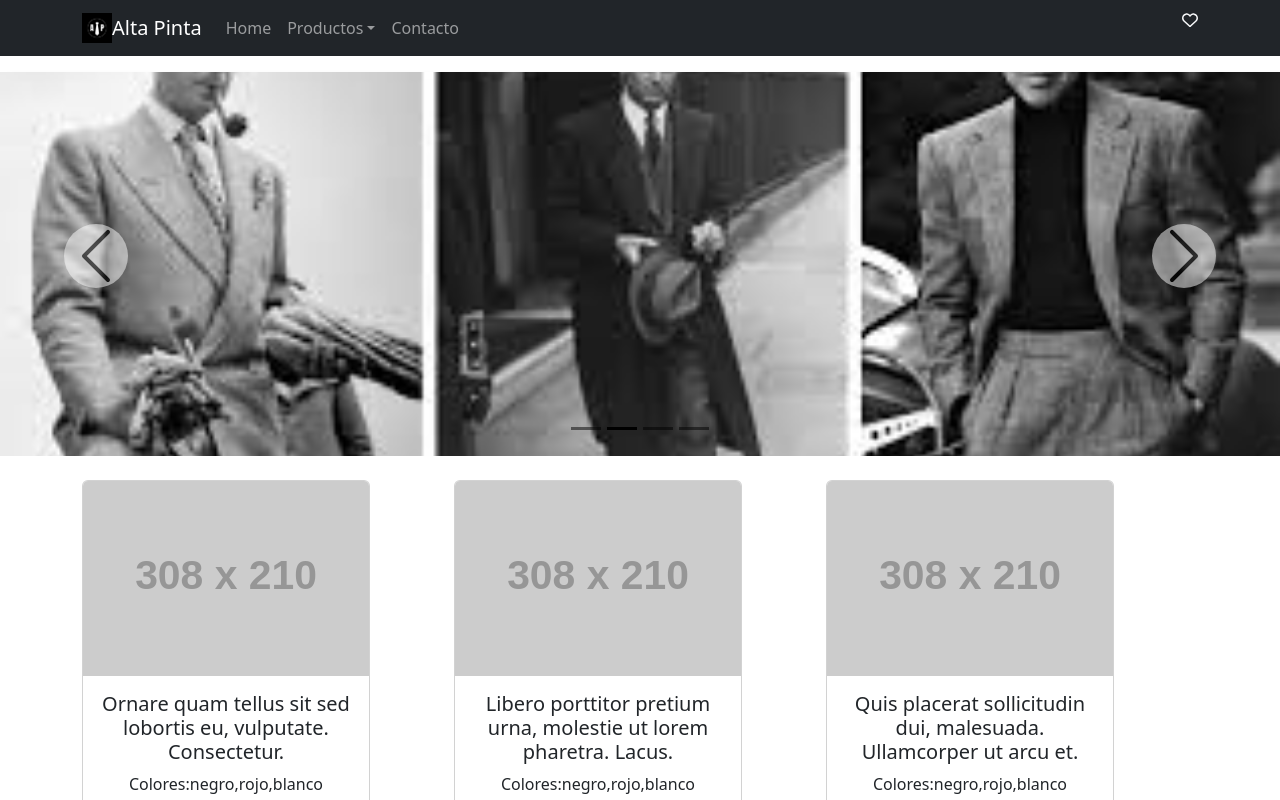
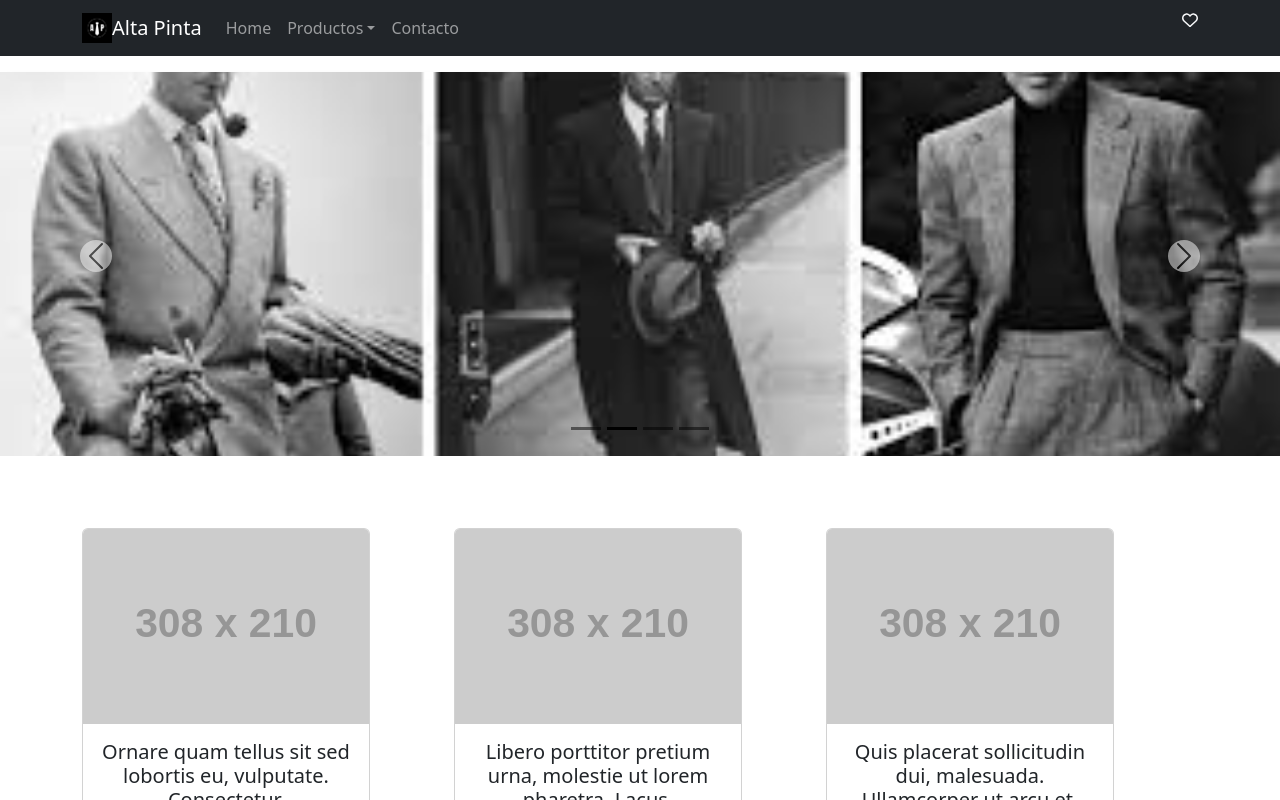
Before and after one commit to eugenia1984/reacteam, a React (Create React App) app: page / in a window 1280 px wide. Shown: the top 800 px of the page. Built offline with nearby package versions, Linux system fonts and the light colour scheme.

Commit message:
saco los 2rem de padding para no tneer el scroll horizontal y agrego margin botton, asi el slide no se pega con la proxima seccion

```diff
--- a/src/components/banner/BannerStyle.css
+++ b/src/components/banner/BannerStyle.css
@@ -1,8 +1,11 @@
+.carousel {
+  margin-bottom: 3rem;
+}
+
 .carousel-control-prev-icon,
 .carousel-control-next-icon {
   background-color: black !important;
   border-radius: 50%;
-  padding: 2rem !important;
 }
 
 .carousel-item {
@@ -13,7 +16,7 @@
 
 .img-carousel {
   height: 50vh;
-  margin-top: 1rem;
+  margin: 1rem auto;
   box-shadow: initial;
   box-shadow: 10px 5px 5px rgba(2, 19, 0, 0.5);
   object-fit: cover;
```
